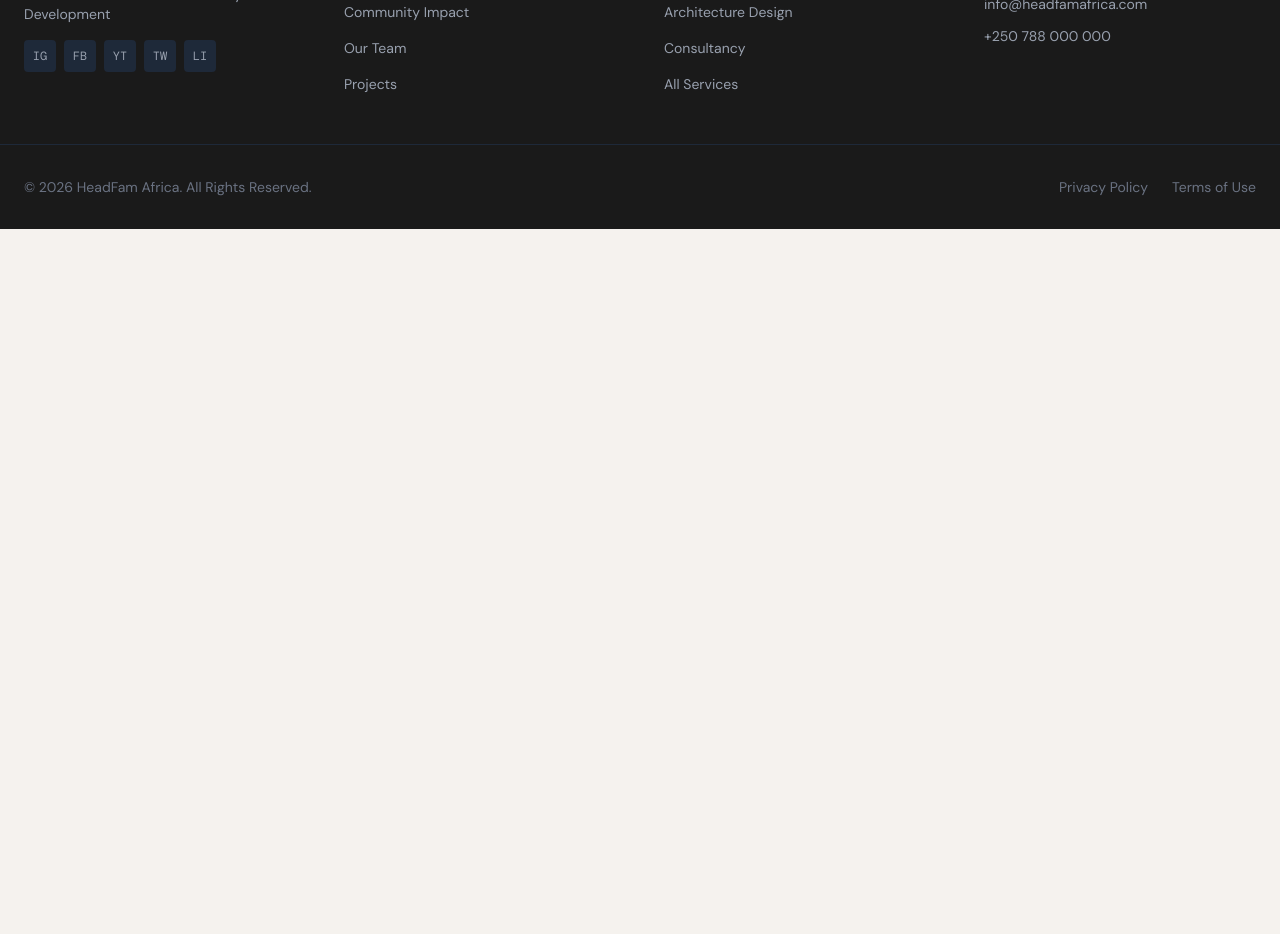
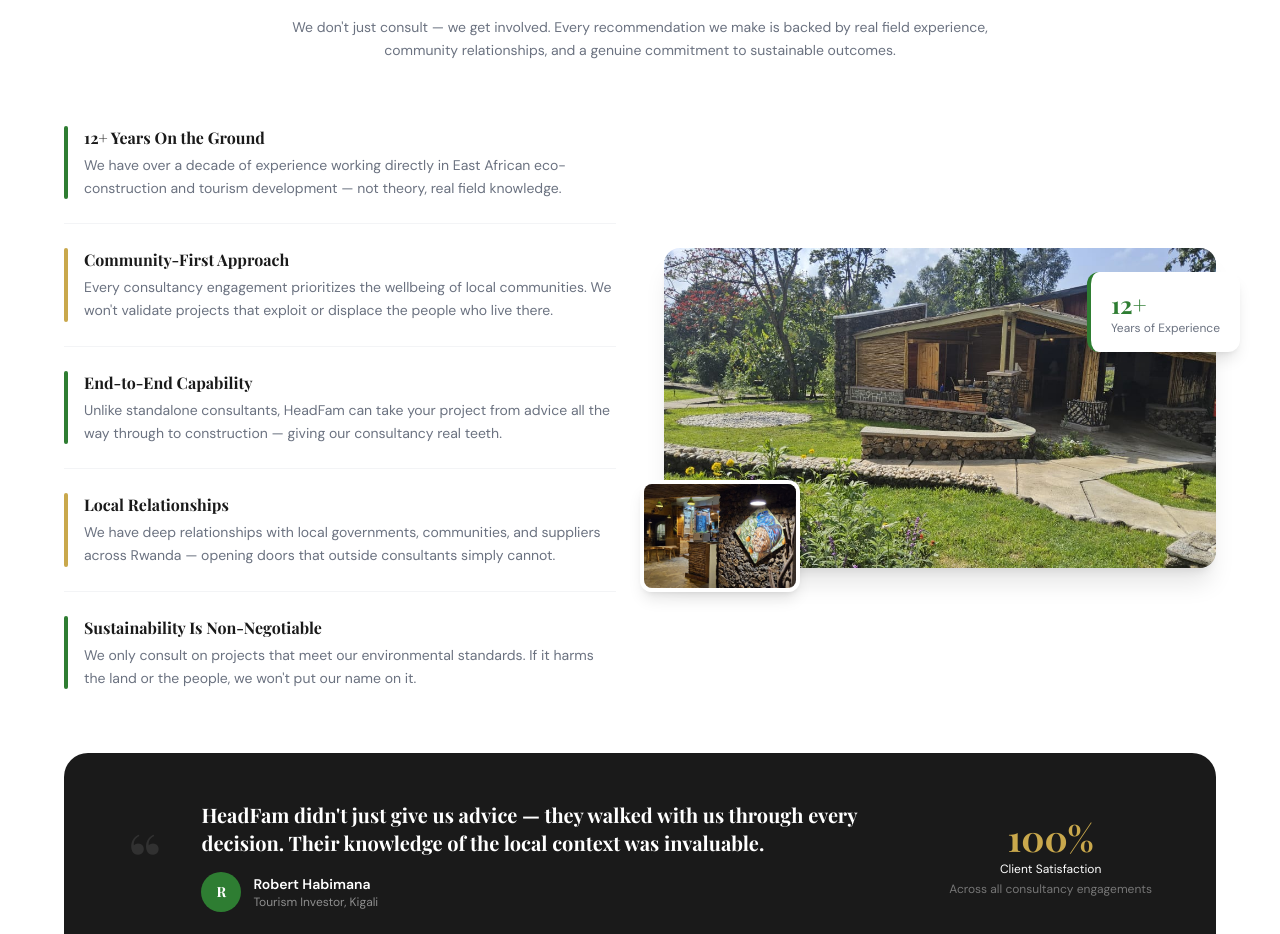
Before and after one commit to muhorakeye/Headfam, a React (Vite) app: page /services/consultancy in a window 1280 px wide. Shown: the part 2060-2994 px from the top of the page. Before the commit the page ends 2289 px from the top, so only its background shows below. Built offline with nearby package versions, Linux system fonts and the light colour scheme.

Commit message:
feat(consultancy): build ConsultancyWhyUs with reasons list, stacked images, and testimonial strip

```diff
--- a/src/components/sections/consultancy/ConsultancyWhyUs.tsx
+++ b/src/components/sections/consultancy/ConsultancyWhyUs.tsx
@@ -1,7 +1,251 @@
+import { motion } from 'framer-motion'
+import hero0 from '../../../assets/Hero/headfam.jpeg'
+import hero1 from '../../../assets/Hero/headfam1.jpeg'
+
+const VP = { once: true, amount: 0.2 as const }
+const T = { duration: 0.6, ease: 'easeOut' as const }
+
+const onImgError = (e: React.SyntheticEvent<HTMLImageElement>) => {
+  e.currentTarget.style.backgroundColor = '#e8f5e9'
+  e.currentTarget.src = ''
+}
+
+interface Reason {
+  title: string
+  body: string
+  accent: string
+}
+
+const REASONS: Reason[] = [
+  {
+    title: '12+ Years On the Ground',
+    body: 'We have over a decade of experience working directly in East African eco-construction and tourism development — not theory, real field knowledge.',
+    accent: '#2E7D32',
+  },
+  {
+    title: 'Community-First Approach',
+    body: "Every consultancy engagement prioritizes the wellbeing of local communities. We won't validate projects that exploit or displace the people who live there.",
+    accent: '#C9A84C',
+  },
+  {
+    title: 'End-to-End Capability',
+    body: 'Unlike standalone consultants, HeadFam can take your project from advice all the way through to construction — giving our consultancy real teeth.',
+    accent: '#2E7D32',
+  },
+  {
+    title: 'Local Relationships',
+    body: 'We have deep relationships with local governments, communities, and suppliers across Rwanda — opening doors that outside consultants simply cannot.',
+    accent: '#C9A84C',
+  },
+  {
+    title: 'Sustainability Is Non-Negotiable',
+    body: "We only consult on projects that meet our environmental standards. If it harms the land or the people, we won't put our name on it.",
+    accent: '#2E7D32',
+  },
+]
+
 export default function ConsultancyWhyUs() {
   return (
-    <section id="consultancy-why-us">
-      {/* ConsultancyWhyUs — coming soon */}
+    <section id="consultancy-why-us" className="py-16 px-6 md:px-16 bg-white">
+
+      {/* Part 1 — Header */}
+      <motion.div
+        className="max-w-3xl mx-auto text-center mb-16"
+        initial={{ opacity: 0, y: 32 }}
+        whileInView={{ opacity: 1, y: 0 }}
+        viewport={VP}
+        transition={T}
+      >
+        <div className="flex justify-center items-center gap-3 mb-4">
+          <span className="inline-block w-10 h-0.5" style={{ backgroundColor: '#C9A84C' }} />
+          <span
+            className="text-xs font-bold tracking-widest"
+            style={{ color: '#C9A84C', fontFamily: '"DM Sans", sans-serif' }}
+          >
+            WHY CHOOSE US
+          </span>
+          <span className="inline-block w-10 h-0.5" style={{ backgroundColor: '#C9A84C' }} />
+        </div>
+
+        <h2
+          className="text-3xl md:text-4xl font-black mb-4"
+          style={{ color: '#1a1a1a', fontFamily: '"Playfair Display", Georgia, serif' }}
+        >
+          What Makes HeadFam Different
+        </h2>
+
+        <p
+          className="text-sm leading-relaxed"
+          style={{ color: '#6b7280', fontFamily: '"DM Sans", sans-serif' }}
+        >
+          We don't just consult — we get involved. Every recommendation we make is backed by real
+          field experience, community relationships, and a genuine commitment to sustainable outcomes.
+        </p>
+      </motion.div>
+
+      {/* Part 2 — Split layout */}
+      <div className="max-w-6xl mx-auto flex flex-col md:flex-row gap-12 items-center mb-16">
+
+        {/* Left — reasons list */}
+        <motion.div
+          className="flex-1"
+          initial={{ opacity: 0, x: -40 }}
+          whileInView={{ opacity: 1, x: 0 }}
+          viewport={VP}
+          transition={T}
+        >
+          {REASONS.map((reason, i) => (
+            <div key={reason.title}>
+              <div className="flex items-start gap-4">
+                <div
+                  className="w-1 rounded-full flex-shrink-0"
+                  style={{ backgroundColor: reason.accent, minHeight: '40px', alignSelf: 'stretch' }}
+                />
+                <div>
+                  <p
+                    className="text-base font-black mb-1"
+                    style={{ color: '#1a1a1a', fontFamily: '"Playfair Display", Georgia, serif' }}
+                  >
+                    {reason.title}
+                  </p>
+                  <p
+                    className="text-sm leading-relaxed"
+                    style={{ color: '#6b7280', fontFamily: '"DM Sans", sans-serif' }}
+                  >
+                    {reason.body}
+                  </p>
+                </div>
+              </div>
+              {i < REASONS.length - 1 && (
+                <div className="h-px my-6" style={{ backgroundColor: '#f3f4f6' }} />
+              )}
+            </div>
+          ))}
+        </motion.div>
+
+        {/* Right — stacked images */}
+        <motion.div
+          className="flex-1 relative"
+          initial={{ opacity: 0, x: 40 }}
+          whileInView={{ opacity: 1, x: 0 }}
+          viewport={VP}
+          transition={T}
+        >
+          <img
+            src={hero0}
+            alt="HeadFam Africa consultancy"
+            onError={onImgError}
+            className="w-full h-80 object-cover rounded-2xl shadow-xl"
+          />
+
+          {/* Floating second image */}
+          <img
+            src={hero1}
+            alt="HeadFam Africa project"
+            onError={onImgError}
+            className="absolute z-10 w-40 h-28 object-cover rounded-xl shadow-lg"
+            style={{ bottom: '-1.5rem', left: '-1.5rem', border: '4px solid #ffffff' }}
+          />
+
+          {/* Floating stat card */}
+          <div
+            className="absolute z-10 bg-white rounded-xl shadow-lg px-5 py-4"
+            style={{ top: '1.5rem', right: '-1.5rem', borderLeft: '4px solid #2E7D32' }}
+          >
+            <p
+              className="text-2xl font-black"
+              style={{ color: '#2E7D32', fontFamily: '"Playfair Display", Georgia, serif' }}
+            >
+              12+
+            </p>
+            <p
+              className="text-xs"
+              style={{ color: '#6b7280', fontFamily: '"DM Sans", sans-serif' }}
+            >
+              Years of Experience
+            </p>
+          </div>
+        </motion.div>
+      </div>
+
+      {/* Part 3 — Testimonial strip */}
+      <motion.div
+        className="max-w-6xl mx-auto rounded-3xl px-10 md:px-16 py-12 flex flex-col md:flex-row items-center gap-10"
+        style={{ backgroundColor: '#1a1a1a' }}
+        initial={{ opacity: 0, y: 24 }}
+        whileInView={{ opacity: 1, y: 0 }}
+        viewport={VP}
+        transition={T}
+      >
+        {/* Large quote mark */}
+        <div
+          className="text-7xl font-black leading-none flex-shrink-0"
+          style={{ color: 'rgba(255,255,255,0.1)', fontFamily: '"Playfair Display", Georgia, serif' }}
+        >
+          &ldquo;
+        </div>
+
+        {/* Quote + attribution */}
+        <div className="flex-1">
+          <p
+            className="text-lg md:text-xl font-black text-white leading-snug mb-4"
+            style={{ fontFamily: '"Playfair Display", Georgia, serif' }}
+          >
+            HeadFam didn't just give us advice — they walked with us through every decision. Their
+            knowledge of the local context was invaluable.
+          </p>
+          <div className="flex items-center gap-3">
+            <div
+              className="w-10 h-10 rounded-full flex items-center justify-center flex-shrink-0"
+              style={{ backgroundColor: '#2E7D32' }}
+            >
+              <span
+                className="text-white font-black text-sm"
+                style={{ fontFamily: '"Playfair Display", Georgia, serif' }}
+              >
+                R
+              </span>
+            </div>
+            <div>
+              <p
+                className="text-sm font-bold text-white"
+                style={{ fontFamily: '"DM Sans", sans-serif' }}
+              >
+                Robert Habimana
+              </p>
+              <p
+                className="text-xs"
+                style={{ color: 'rgba(255,255,255,0.5)', fontFamily: '"DM Sans", sans-serif' }}
+              >
+                Tourism Investor, Kigali
+              </p>
+            </div>
+          </div>
+        </div>
+
+        {/* Gold stat block */}
+        <div className="text-center flex-shrink-0">
+          <p
+            className="text-4xl font-black"
+            style={{ color: '#C9A84C', fontFamily: '"Playfair Display", Georgia, serif' }}
+          >
+            100%
+          </p>
+          <p
+            className="text-xs text-white mt-1"
+            style={{ fontFamily: '"DM Sans", sans-serif' }}
+          >
+            Client Satisfaction
+          </p>
+          <p
+            className="text-xs mt-1"
+            style={{ color: 'rgba(255,255,255,0.4)', fontFamily: '"DM Sans", sans-serif' }}
+          >
+            Across all consultancy engagements
+          </p>
+        </div>
+      </motion.div>
+
     </section>
   )
 }
```
